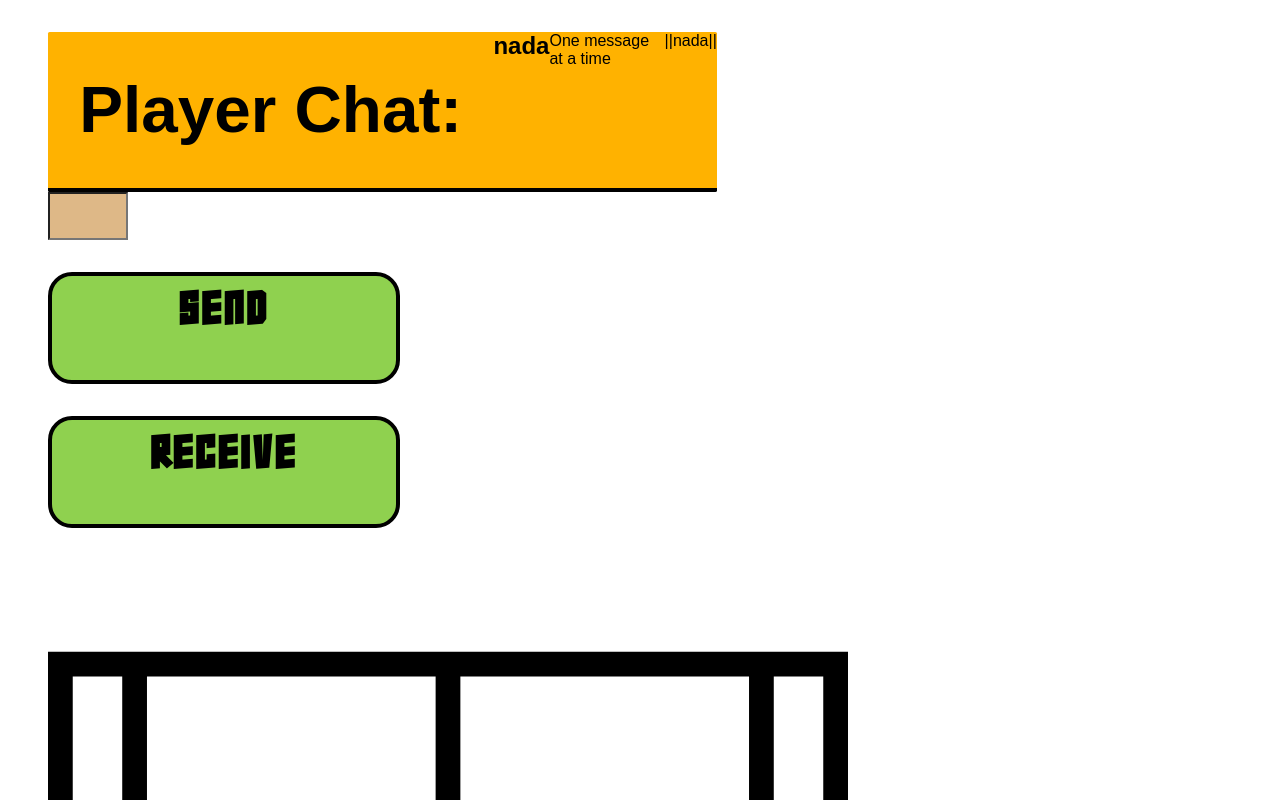
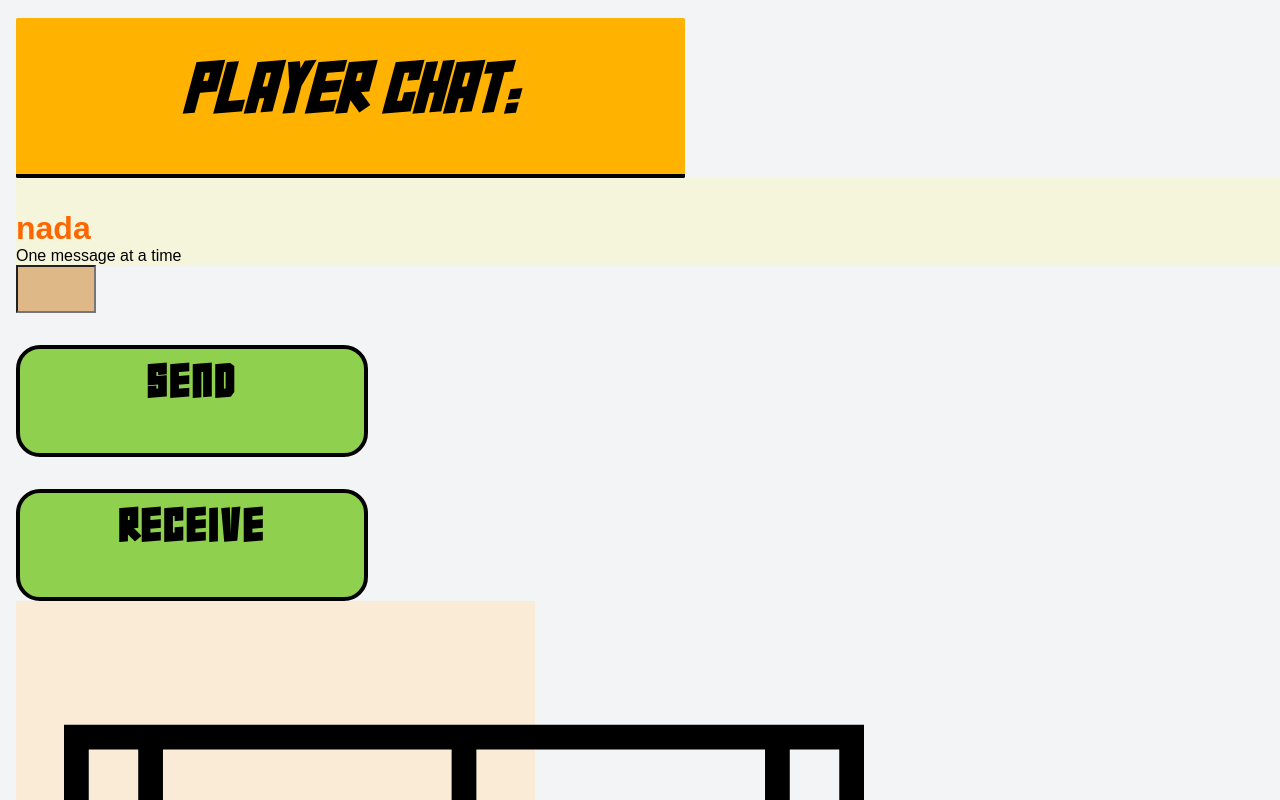
Before and after one commit to Frank0125/Table-Hockey-Online, a Next.js app: page /game/1 in a window 1280 px wide. Shown: the top 800 px of the page. Built offline with nearby package versions, Linux system fonts and the light colour scheme; no server answers.

Commit message:
STYLE: Cleaned pages and organized pages

```diff
--- a/server.ts
+++ b/server.ts
@@ -5,8 +5,8 @@ import roomHandler from "./src/utils/roomHandler";
 import { Room } from "@/interfaces/Room";
 
 const dev = process.env.NODE_ENV !== "production";
-const hostname = "localhost";
-const port = 3000;
+const hostname = process.env.HOSTNAME ? process.env.HOSTNAME : "localhost";
+const port = process.env.PORT ? Number(process.env.PORT) : 3000;
 
 const app = next({ dev, hostname, port });
 const handler = app.getRequestHandler();
--- a/src/app/game/[id]/page.module.css
+++ b/src/app/game/[id]/page.module.css
@@ -1,6 +1,8 @@
-.container {
+.background {
   width: 100%;
   height: 100%;
+  background-color: var(--color-background);
+  padding-left: 1rem;
 }
 
 .img {
@@ -18,18 +20,19 @@
   font-size: 3rem;
   font-family: "SuperSquadItalic", sans-serif;
   justify-self: center;
+  margin-top: 2rem;
   align-self: start;
+  color: var(--color-text);
 }
 
 .titleContainer {
   display: flex;
-  flex-wrap:  wrap;
   justify-content: center;
-  align-items: center;
-  align-content: center;
-  width: 11rem;
-  height: 5rem;
   background-color: var(--color-Title);
+  width: 41.8rem;
+  height: 10rem;
+  border-radius: .1rem;
+  border-bottom: 0.3rem solid black;
 }
 
 .messageText {
@@ -37,3 +40,12 @@
   font-size: 2rem;
   color: var(--color-About);
 }
+
+.chatContainer {
+  background-color: beige;
+}
+
+.disclaimerText {
+  font-size: 1rem;
+  color: var(--color-text)
+}
--- a/src/app/game/[id]/page.tsx
+++ b/src/app/game/[id]/page.tsx
@@ -4,19 +4,16 @@ import { socket } from "../../../socket";
 import { useEffect, useState, use} from "react";
 import Image from "next/image";
 import Board from "../../assets/files/Game_Board2.svg";
-import styles from "../page.module.css";
+import styles from "./page.module.css";
 
 import { Button } from "@/components/Button/Button";
 import { TextInput } from "@/components/TextInput/TextInput"
 import { Room } from "@/interfaces/Room"
 
 export default function GameRoom( { params } : { params: Promise<{ id: string }> } ) {
-    const [message, setMessage] = useState("Nothing Received");
     const [value, setValue] = useState("Mensaje por Defecto");
     const [room, setRoom] = useState<Room | null>(null)
     const {id} = use(params);
-
-
 
     useEffect(() => {
         function getRoom(){
@@ -42,10 +39,6 @@ export default function GameRoom( { params } : { params: Promise<{ id: string }>
             if(error){
                 alert("There has been an error" + error)
             }
-
-            if(result){
-                setMessage(result);
-            }
             console.log("receiveD?");
         })
     }
@@ -53,12 +46,14 @@ export default function GameRoom( { params } : { params: Promise<{ id: string }>
 
     return (
         <>
-            <div className={styles.container}>
+            <div className={styles.background}>
+                <br />
                 <div className = {styles.titleContainer}>
                     <p className = {styles.titleText}> Player Chat:</p>
+                </div>
+                <div className = {styles.chatContainer}>
                     <h2 className = {styles.messageText}>{room ? room.chat : "nada"}</h2>
-                    <p>One message at a time</p>
-                    ||{ room ? room.chat : "nada" }||
+                    <p className = {styles.disclaimerText}>One message at a time</p>
                 </div>
                 <TextInput
                     onChange={(e) => setValue(e.target.value)}
--- /dev/null
+++ b/src/app/game/friend/page.module.css
@@ -0,0 +1,35 @@
+.background {
+    width: 100%;
+    height: 100%;
+    background-color: aqua;
+  }
+
+  .container {
+    display: flex;
+    flex-direction: column;
+    justify-content: center;
+    align-items: left;
+    width: 41.09%;
+    height: 1000;
+    padding-left: 3rem;
+  }
+
+  .titleContainer {
+    display: flex;
+    justify-content: center;
+    margin-top: 2rem;
+    background-color: var(--color-Title);
+    width: 41.8rem;
+    height: 10rem;
+    border-radius: .1rem;
+    border-bottom: 0.3rem solid black;
+  }
+  .titleText {
+    font-size: 4.1rem;
+    width: 40rem;
+    color: rgb(0, 0, 0);
+    font-weight: bold;
+    text-align: center;
+    text-decoration: none;
+    margin-top: 2.5rem;
+  }
--- a/src/app/game/page.module.css
+++ b/src/app/game/stranger/page.module.css
@@ -1,6 +1,8 @@
 .background {
   width: 100%;
   height: 100%;
+
+  background-color: var(--color-background);
 }
 
 .container {
@@ -12,23 +14,22 @@
   height: 1000;
   padding-left: 3rem;
 }
-
 .titleContainer {
   display: flex;
   justify-content: center;
   margin-top: 2rem;
   background-color: #FFB200;
-  width: 41.8rem;
+  width: 34.8rem;
   height: 10rem;
   border-radius: .1rem;
   border-bottom: 0.3rem solid black;
 }
 .titleText {
-  font-size: 4.1rem;
+  font-size: 3.6rem;
   width: 40rem;
   color: rgb(0, 0, 0);
   font-weight: bold;
   text-align: center;
   text-decoration: none;
-  margin-top: 2.5rem;
+  margin-top: 0.5rem;
 }
--- a/src/app/layout.tsx
+++ b/src/app/layout.tsx
@@ -1,6 +1,5 @@
 import type { Metadata } from "next";
 import "./globals.css";
-
 
 export const metadata: Metadata = {
   title: "Air Hockey Online",
```
Also changed, not shown: src/app/game/friend/page.tsx (added, +26 -0 lines), src/app/game/stranger/page.tsx (renamed from src/app/game/page.tsx, +5 -6 lines), src/app/page.tsx (+2 -16 lines).
